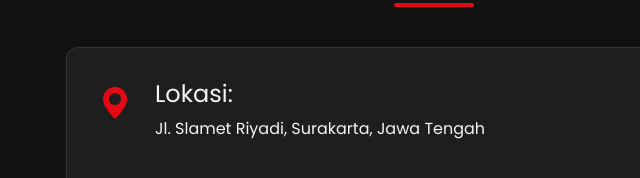
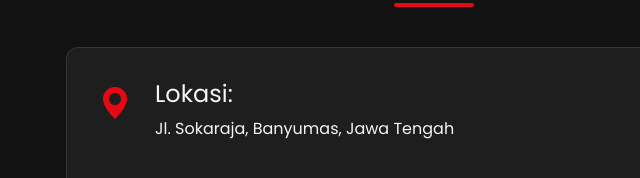
Before and after one commit to davyirsyad/Rijaya_Advertising, a plain HTML site: page frontend/index.html in a window 1280 px wide. Shown: the part 1750-1928 px from the top of the page, 206-846 px from the left. Drawn offline with nearby package versions, Linux system fonts and the light colour scheme; no server answers.

Commit message:
contact us

```diff
--- a/frontend/index.html
+++ b/frontend/index.html
@@ -119,7 +119,7 @@
                   <i class="bi bi-geo-alt-fill"></i>
                   <div>
                     <h4>Lokasi:</h4>
-                    <p>Jl. Slamet Riyadi, Surakarta, Jawa Tengah</p>
+                    <p>Jl. Sokaraja, Banyumas, Jawa Tengah</p>
                   </div>
                 </div>
                 <div class="info-item">
```
